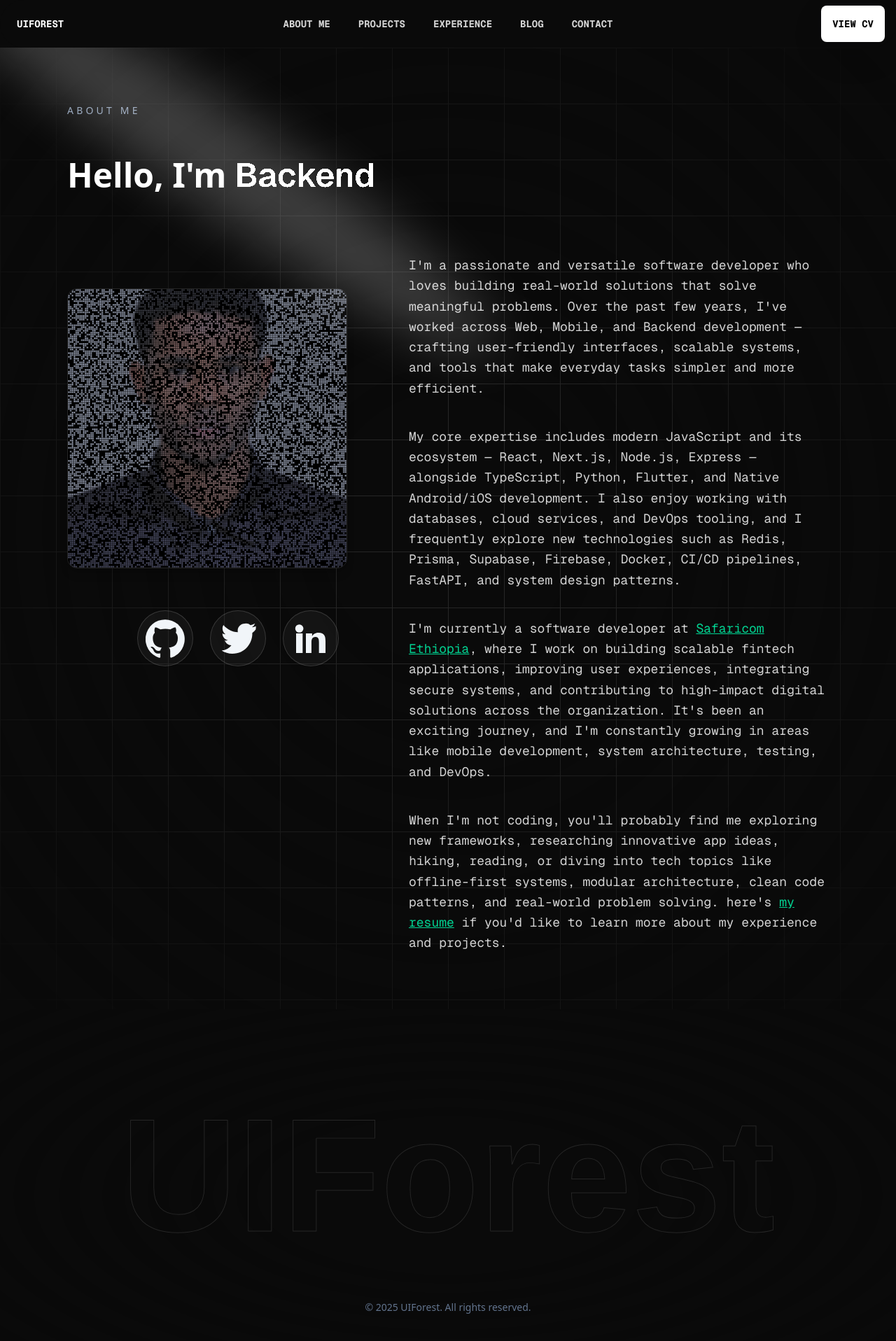
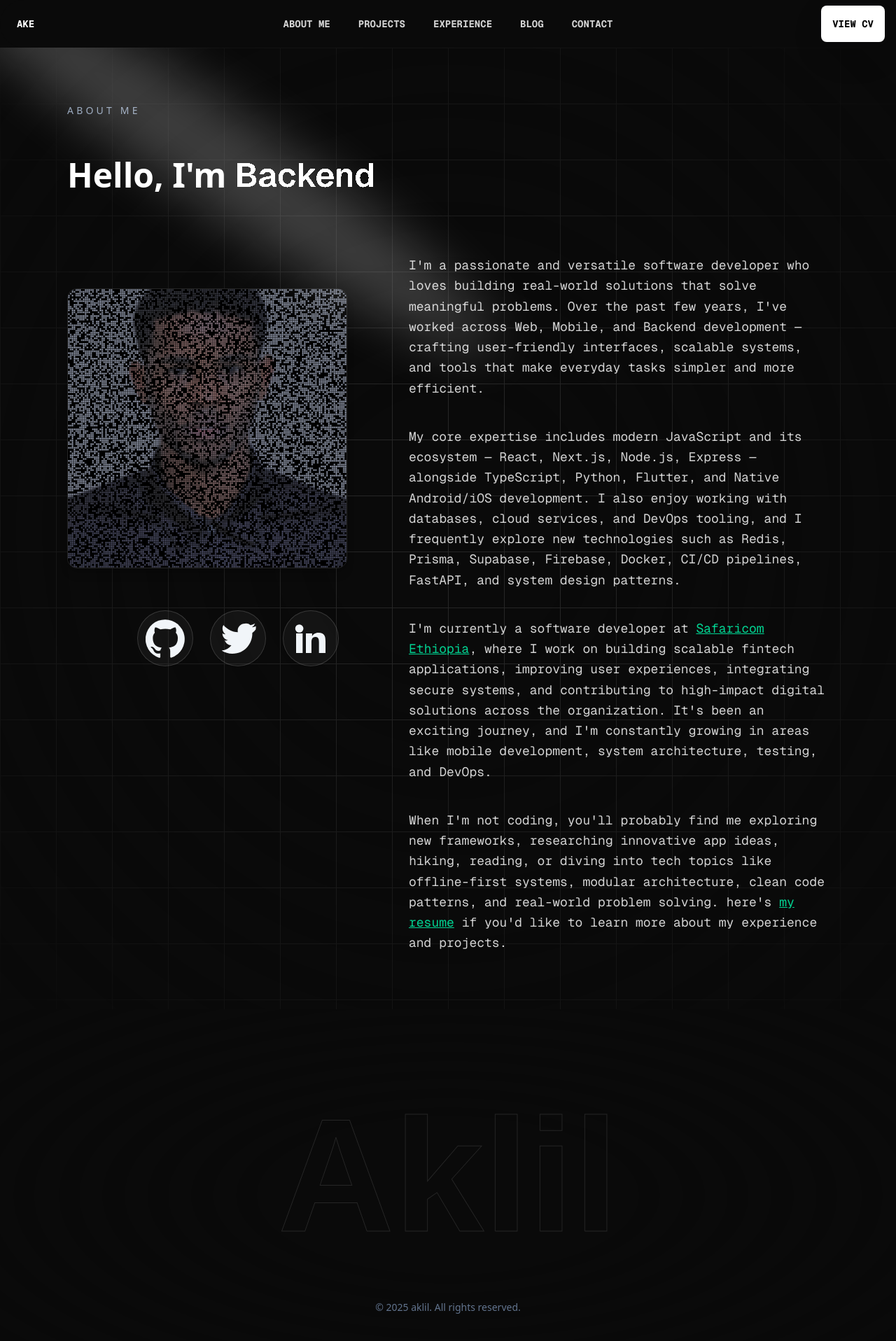
Before and after one commit to ake144/portfolio, a Next.js app: page / in a window 1280 px wide. Shown: the top 1916 px of the page at 70% size. Built offline with nearby package versions, Linux system fonts and the light colour scheme.

Commit message:
Update footer and navbar logo text to reflect new branding

```diff
--- a/components/footer.tsx
+++ b/components/footer.tsx
@@ -17,12 +17,12 @@ const FooterPage = () => {
 
             <div className="relative z-10 max-w-6xl mx-auto px-4 sm:px-6 lg:px-8 py-16 sm:py-24">
                 <div className="h-[15rem] sm:h-80 flex items-center justify-center">
-                    <TextHoverEffect text="UIForest" />
+                    <TextHoverEffect text="Aklil" />
                 </div>
 
                 <div className="text-center">
                     <p className="text-sm text-slate-500">
-                        © 2025 UIForest. All rights reserved.
+                        © 2025 aklil. All rights reserved.
                     </p>
                 </div>
             </div>
--- a/components/ui/resizable-navbar.tsx
+++ b/components/ui/resizable-navbar.tsx
@@ -245,7 +245,7 @@ export const NavbarLogo = () => {
         height={30}
       /> */}
 
-        <HyperText className="font-5xl text-white">UIForest</HyperText>
+        <HyperText className="font-5xl text-white">AKE</HyperText>
 
     </a>
   );
```
